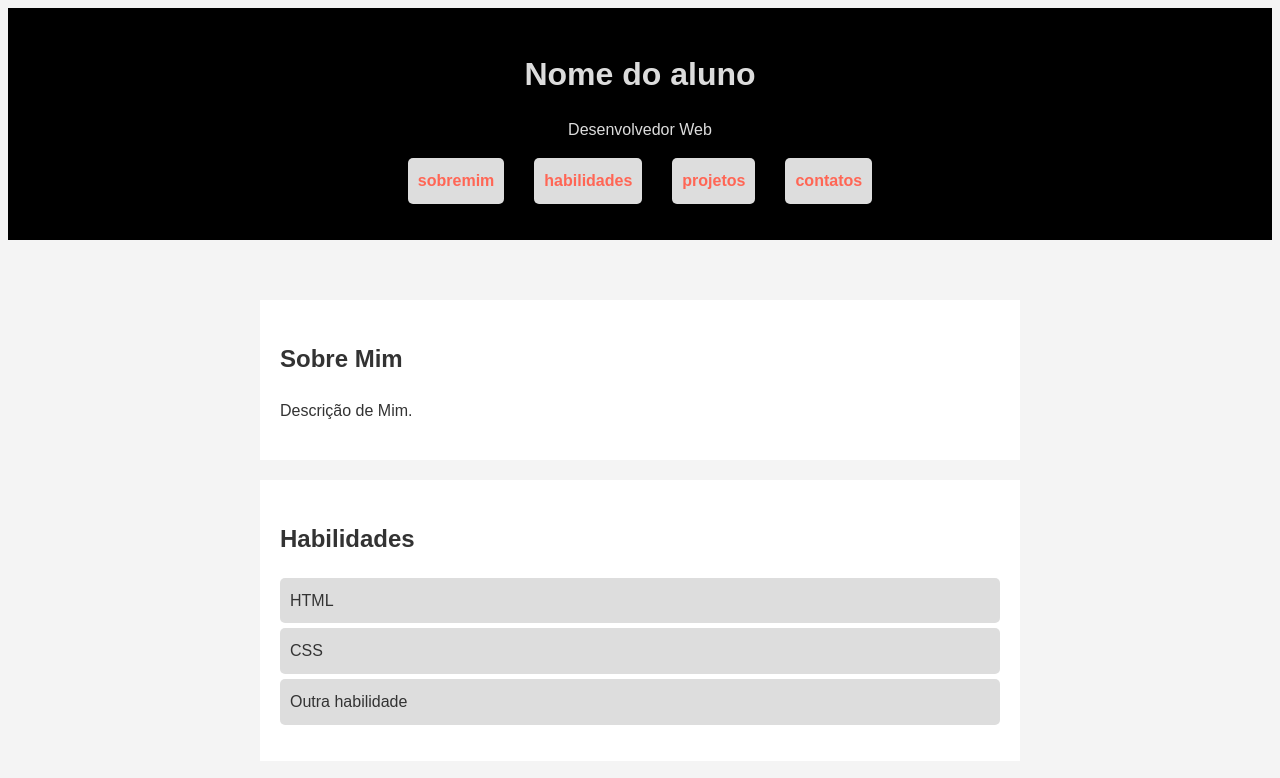
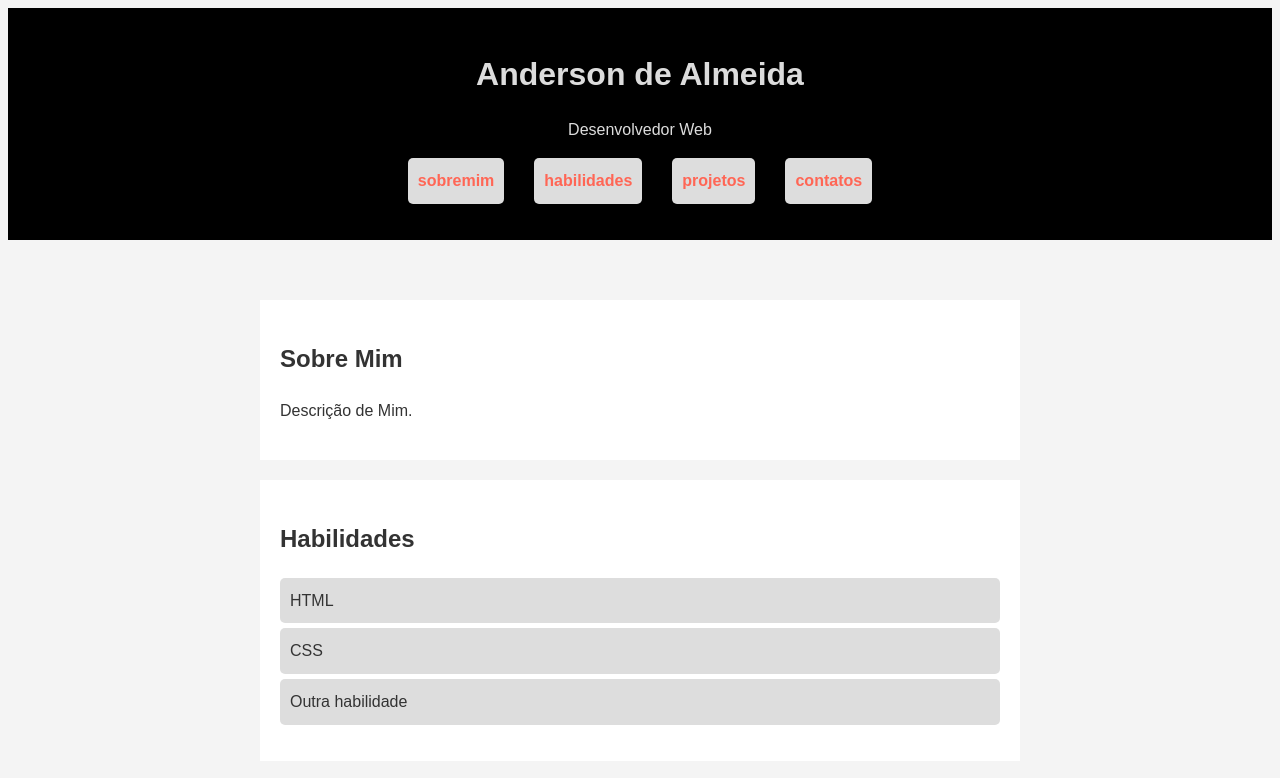
Before and after one commit to Andinho2023/pessoal, a plain HTML site: page index.html in a window 1280 px wide. Shown: the top 778 px of the page. Drawn offline with Linux system fonts and the light colour scheme; a script that the page names is missing.

Commit message:
Update index.html

```diff
--- a/index.html
+++ b/index.html
@@ -104,7 +104,7 @@
 
   <body>
     <header>
-      <h1> Nome do aluno </h1>
+      <h1>Anderson de Almeida </h1>
       <p> Desenvolvedor Web </p>
       <nav>
         <ul>
```
